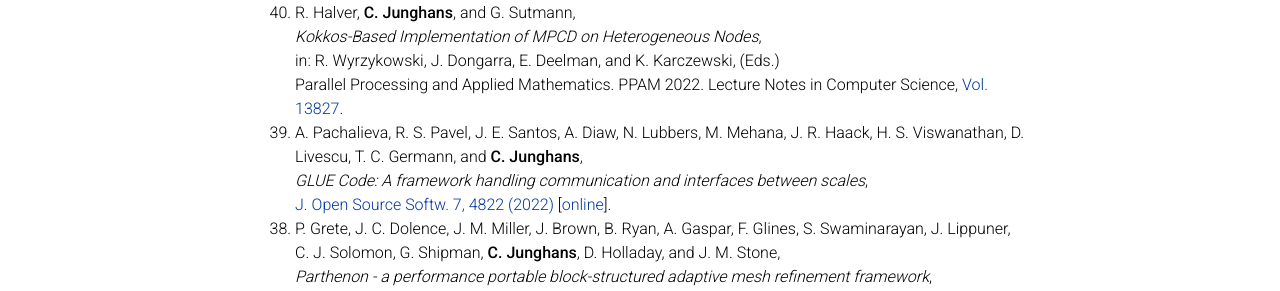
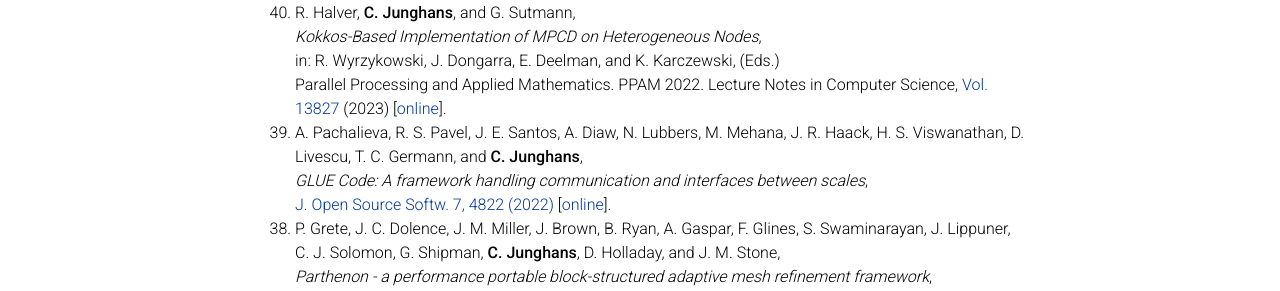
Before and after one commit to junghans/junghans.github.io, a Jekyll site: the page built from _pages/publications.md, in a window 1280 px wide and 900 px high. Shown: the part 450-741 px from the top of the window. Built offline with Jekyll 4.4.1, drawn with Linux system fonts in a browser that asks for light colours; comment, search, counter and statistics services are not loaded; a style sheet for code colours, icons or effects is not loaded.

```diff
--- a/_pages/publications.md
+++ b/_pages/publications.md
@@ -25,7 +25,7 @@
 0. R. Halver, **C. Junghans**, and G. Sutmann,<br>
    *Kokkos-Based Implementation of MPCD on Heterogeneous Nodes*,<br>
    in: R. Wyrzykowski, J. Dongarra, E. Deelman, and K. Karczewski, (Eds.)<br>
-   Parallel Processing and Applied Mathematics. PPAM 2022. Lecture Notes in Computer Science, [Vol. 13827](https://doi.org/10.1007/978-3-031-30445-3_1).
+   Parallel Processing and Applied Mathematics. PPAM 2022. Lecture Notes in Computer Science, [Vol. 13827](https://doi.org/10.1007/978-3-031-30445-3_1) (2023) [[online](2023c.pdf)].
 0. A. Pachalieva, R. S. Pavel, J. E. Santos, A. Diaw, N. Lubbers, M. Mehana, J. R. Haack, H. S. Viswanathan, D. Livescu, T. C. Germann, and **C. Junghans**,<br>
    *GLUE Code: A framework handling communication and interfaces between scales*,<br>
    [J. Open Source Softw. 7, 4822 (2022)](https://doi.org/10.21105/joss.04822) [[online](2022c.pdf)].
```
Also changed, not shown: 1 other file.
